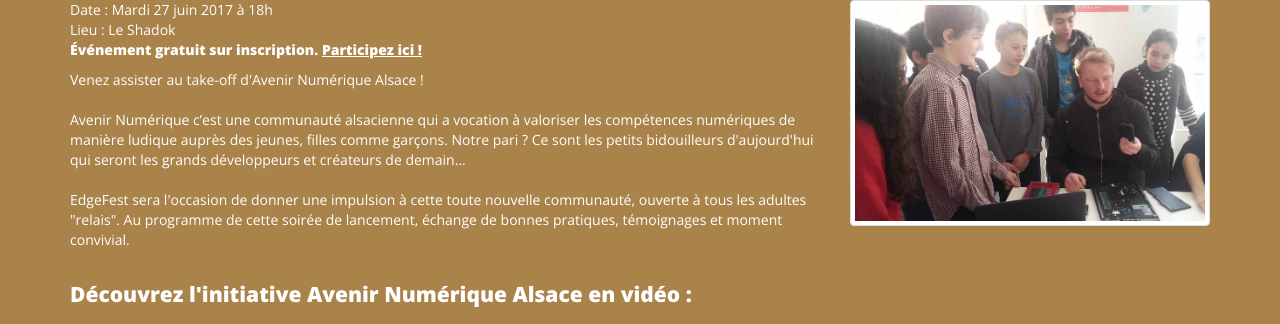
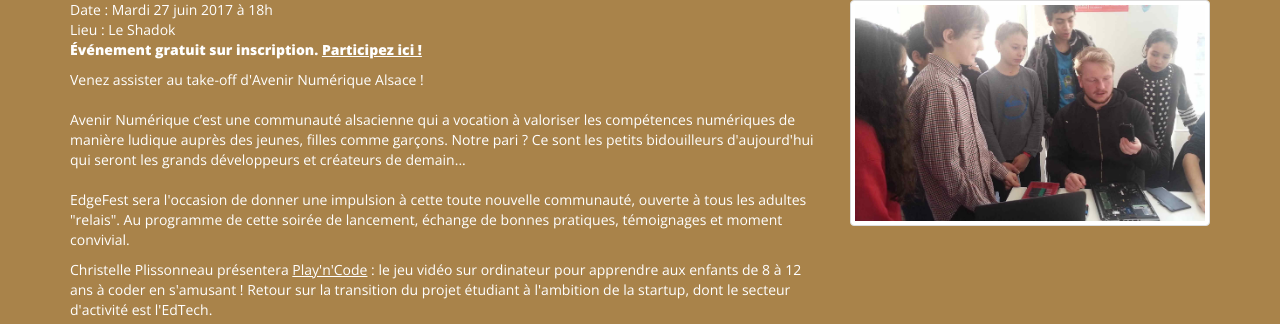
Before and after one commit to AlsaceDigitale/www.edgefest.fr-2019-temporary, a Jekyll site: the page built from avenirnumerique.html, in a window 1280 px wide and 900 px high, scrolled down 541 px, cut to the strip 0-324 px from the top of the window. Built offline with Jekyll 4.4.1, drawn with Linux system fonts in a browser that asks for light colours; nearby versions of some CDN libraries; some web fonts are replaced.

Commit message:
update avenir numerique

```diff
--- a/_includes/avenirnumerique.html
+++ b/_includes/avenirnumerique.html
@@ -16,7 +16,9 @@
           Avenir Numérique c’est une communauté alsacienne qui a vocation à valoriser les compétences numériques de manière ludique auprès des jeunes, filles comme garçons. Notre pari ? Ce sont les petits bidouilleurs d'aujourd'hui qui seront les grands développeurs et créateurs de demain...<br><br>
           EdgeFest sera l'occasion de donner une impulsion à cette toute nouvelle communauté, ouverte à tous les adultes "relais". Au programme de cette soirée de lancement, échange de bonnes pratiques, témoignages et moment convivial.
         </p>
-
+        <p class="concept">
+          Christelle Plissonneau présentera <a href="https://earlybirds-studio.fr/" target="_blank">Play'n'Code</a> : le jeu vidéo sur ordinateur pour apprendre aux enfants de 8 à 12 ans à coder en s'amusant ! Retour sur la transition du projet étudiant à l'ambition de la startup, dont le secteur d'activité est l'EdTech.
+        </p>
       </div>
       <div class="col-md-4">
         <img src="img/avenirnumerique.jpg" alt="demo debat" class="thumbnail" style="max-width: 100%;" />
--- a/_includes/day3.html
+++ b/_includes/day3.html
@@ -35,7 +35,7 @@
         <td>15h</td>
         <td rowspan="2" colspan="1" class="withcontent demodebat">
           <a href="https://www.eventbrite.fr/e/billets-atelier-google-pour-les-associations-35564715020" target="_blank">
-              Atelier Google pour les association
+              Atelier Google pour les associations
           </a>
           <p class="subtitle">La Plage Rivétoile</p>
         </td>
```
